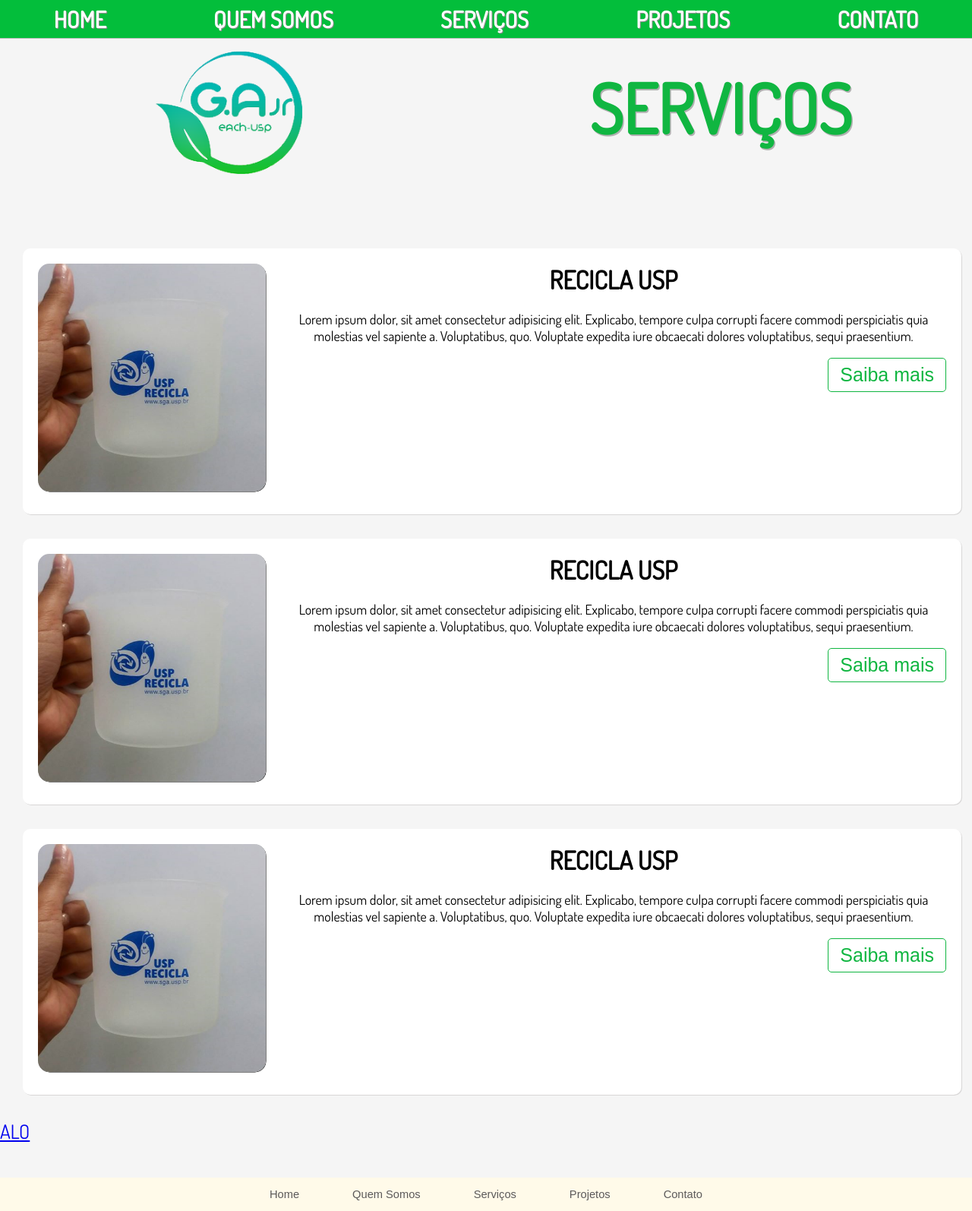
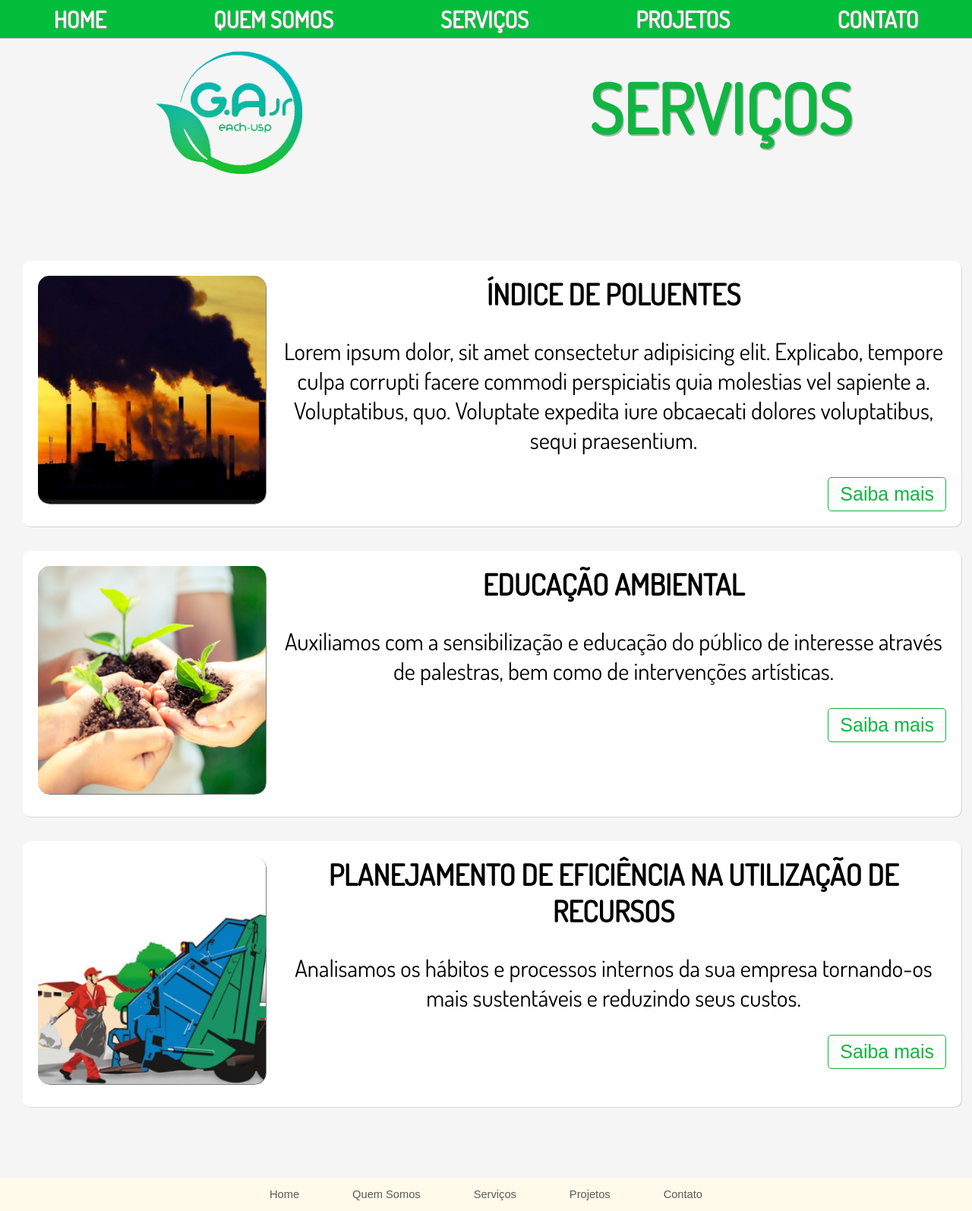
Before and after one commit to guilhermeklai/ga-demoday, a Django app: page /servicos/ in a window 1280 px wide. Shown: the whole page at 76% size. Run offline with Django 3.2, Linux system fonts and the light colour scheme.

Commit message:
made ajustments on the whole website, almost finished

```diff
--- a/landing_principal/static/css/style.css
+++ b/landing_principal/static/css/style.css
@@ -176,6 +177,20 @@ nav a:hover {
 }
 .bloco-text p{
         font-size: 0.7em;
+        text-align: center;
+}
+.bloco-serv{
+        display: block;
+        height: 310px;
+}
+.blocoservh2{
+        text-align: center;
+        font-weight: bolder;
+        font-size: 1.5em;
+        margin: 10px 0px 20px 0px;
+}
+.bloco-serv p{
+        font-size: 1.2em;
         text-align: center;
 }
 .btt-bloco{
--- a/servicos_intermediario/templates/servicos.html
+++ b/servicos_intermediario/templates/servicos.html
@@ -21,30 +21,33 @@
         <div class="divAllServicos">
             <div class="servicos-block">
                 <div class="Allservicos-bloco">
-                        <div class="bloco-img"><img src="{% static 'imgs/recicla-front.png' %}" alt=""></div>
-                        <div class="bloco-text">
-                                <div><h2 class="blocoh2">RECICLA USP</h2></div>
+                        <div class="bloco-img"><img src="{% static 'imgs/indice-poluentes.png' %}" alt=""></div>
+                        <div class="bloco-serv">
+                                <div><h2 class="blocoservh2">ÍNDICE DE POLUENTES</h2></div>
                                 <div><p>Lorem ipsum dolor, sit amet consectetur adipisicing elit. Explicabo, tempore culpa corrupti facere commodi perspiciatis quia molestias vel sapiente a. Voluptatibus, quo. Voluptate expedita iure obcaecati dolores voluptatibus, sequi praesentium.</p></div>
+                                <div class="btt-bloco"><a href="{% url 'poluentes' %}"><button class="saiba-mais">Saiba mais</button></a>
+                                </div>
+                        </div>
+                </div>
+                <div class="Allservicos-bloco">
+                        <div class="bloco-img"><img src="{% static 'imgs/educa-serv.png' %}" alt=""></div>
+                        <div class="bloco-serv">
+                                <div><h2 class="blocoservh2">EDUCAÇÃO AMBIENTAL</h2></div>
+                                <div><p>Auxiliamos com a sensibilização e educação do público de interesse através de palestras, bem como de intervenções artísticas.</p></div>
                                 <div class="btt-bloco"><button class="saiba-mais">Saiba mais</button></div>
                         </div>
                 </div>
                 <div class="Allservicos-bloco">
-                        <div class="bloco-img"><img src="{% static 'imgs/recicla-front.png' %}" alt=""></div>
-                        <div class="bloco-text">
-                                <div><h2 class="blocoh2">RECICLA USP</h2></div>
-                                <div><p>Lorem ipsum dolor, sit amet consectetur adipisicing elit. Explicabo, tempore culpa corrupti facere commodi perspiciatis quia molestias vel sapiente a. Voluptatibus, quo. Voluptate expedita iure obcaecati dolores voluptatibus, sequi praesentium.</p></div>
+                        <div class="bloco-img"><img src="{% static 'imgs/residuos.png' %}" alt=""></div>
+                        <div class="bloco-serv">
+                                <div><h2 class="blocoservh2">PLANEJAMENTO DE EFICIÊNCIA
+                                        NA UTILIZAÇÃO DE RECURSOS</h2></div>
+                                <div><p>
+                                                Analisamos os hábitos e processos internos da sua empresa tornando-os mais sustentáveis e reduzindo seus custos.
+                                </p></div>
                                 <div class="btt-bloco"><button class="saiba-mais">Saiba mais</button></div>
                         </div>
                 </div>
-                <div class="Allservicos-bloco">
-                        <div class="bloco-img"><img src="{% static 'imgs/recicla-front.png' %}" alt=""></div>
-                        <div class="bloco-text">
-                                <div><h2 class="blocoh2">RECICLA USP</h2></div>
-                                <div><p>Lorem ipsum dolor, sit amet consectetur adipisicing elit. Explicabo, tempore culpa corrupti facere commodi perspiciatis quia molestias vel sapiente a. Voluptatibus, quo. Voluptate expedita iure obcaecati dolores voluptatibus, sequi praesentium.</p></div>
-                                <div class="btt-bloco"><button class="saiba-mais">Saiba mais</button></div>
-                        </div>
-                </div>
-                <a href="{% url 'poluentes' %}">ALO</a>
             </div>
         </div>
 
```
Also changed, not shown: other parts of landing_principal/static/css/style.css (+24 -8 lines), projeto_intermediario/templates/projetos.html (+8 -6 lines), quem_somos/templates/quem_somos.html (+5 -2 lines), landing_principal/static/imgs/educa-serv.png (added), landing_principal/static/imgs/indice-poluentes.png (added), landing_principal/static/imgs/residuos.png (added), landing_principal/static/imgs/somos-fundo.png (added).
